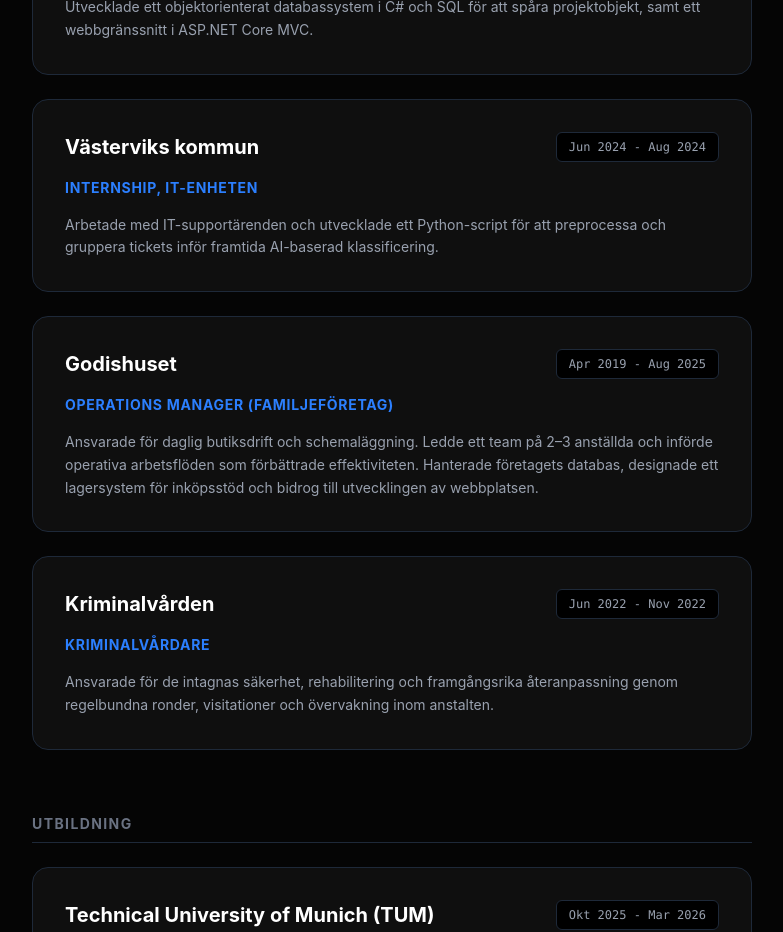
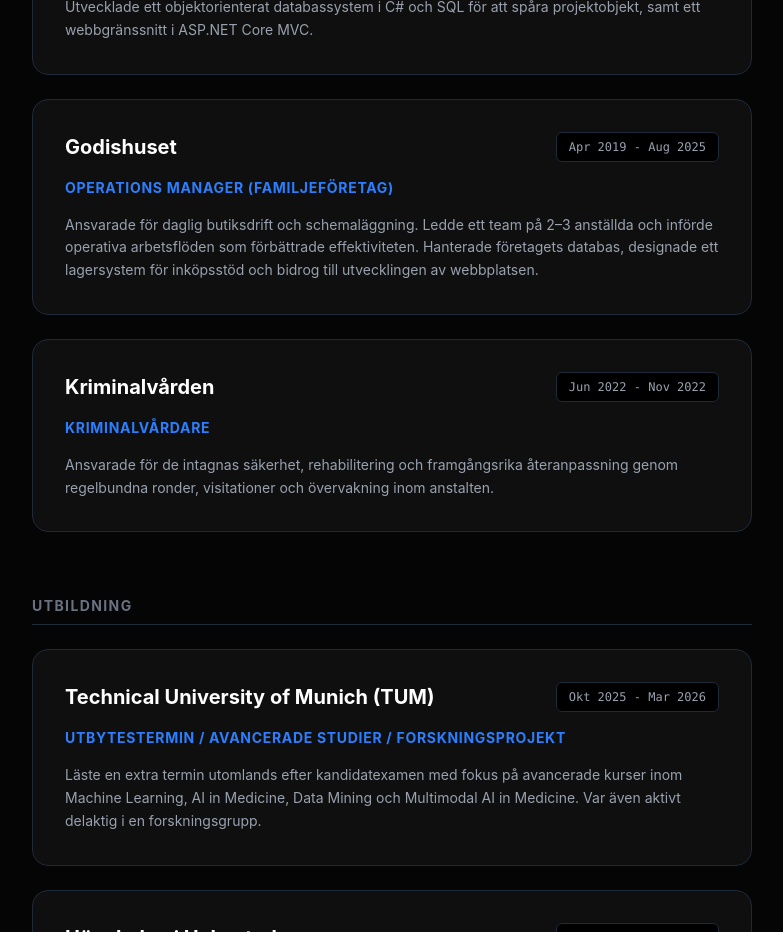
Before and after one commit to Ismail1Demir/portfolio-frontend, a Next.js app: page / in a window 1280 px wide. Shown: the part 1160-2092 px from the top of the page, without its empty margins (248-1031 px from the left). Built offline with nearby package versions, Linux system fonts and the light colour scheme.

Commit message:
ändrade erfarenheter

```diff
--- a/app/page.tsx
+++ b/app/page.tsx
@@ -25,12 +25,7 @@
           date: "Sep 2024 - Jan 2025",
           desc: "Utvecklade ett objektorienterat databassystem i C# och SQL för att spåra projektobjekt, samt ett webbgränssnitt i ASP.NET Core MVC."
         },
-        {
-          company: "Västerviks kommun",
-          role: "Internship, IT-enheten",
-          date: "Jun 2024 - Aug 2024",
-          desc: "Arbetade med IT-supportärenden och utvecklade ett Python-script för att preprocessa och gruppera tickets inför framtida AI-baserad klassificering."
-        },
+
         {
           company: "Godishuset",
           role: "Operations Manager (Familjeföretag)",
@@ -135,12 +130,7 @@
           date: "Sep 2024 - Jan 2025",
           desc: "Developed an object-oriented database system in C# and SQL, and a web interface using ASP.NET Core MVC."
         },
-        {
-          company: "Västerviks kommun",
-          role: "Internship, IT Unit",
-          date: "Jun 2024 - Aug 2024",
-          desc: "Worked with IT support tickets and developed a Python script to preprocess and group tickets for future AI-based classification."
-        },
+
         {
           company: "Godishuset",
           role: "Operations Manager (Family Business)",
```
